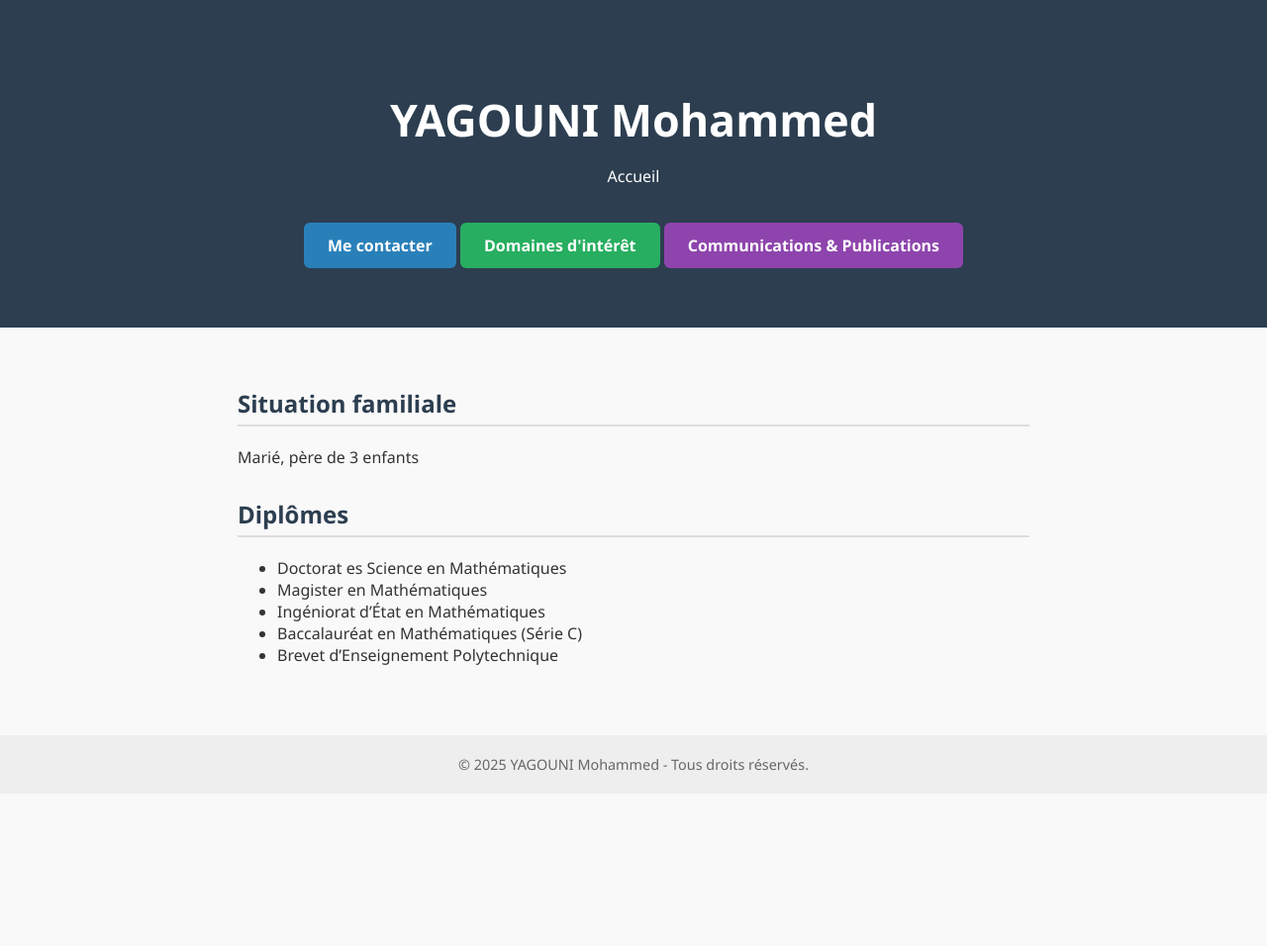
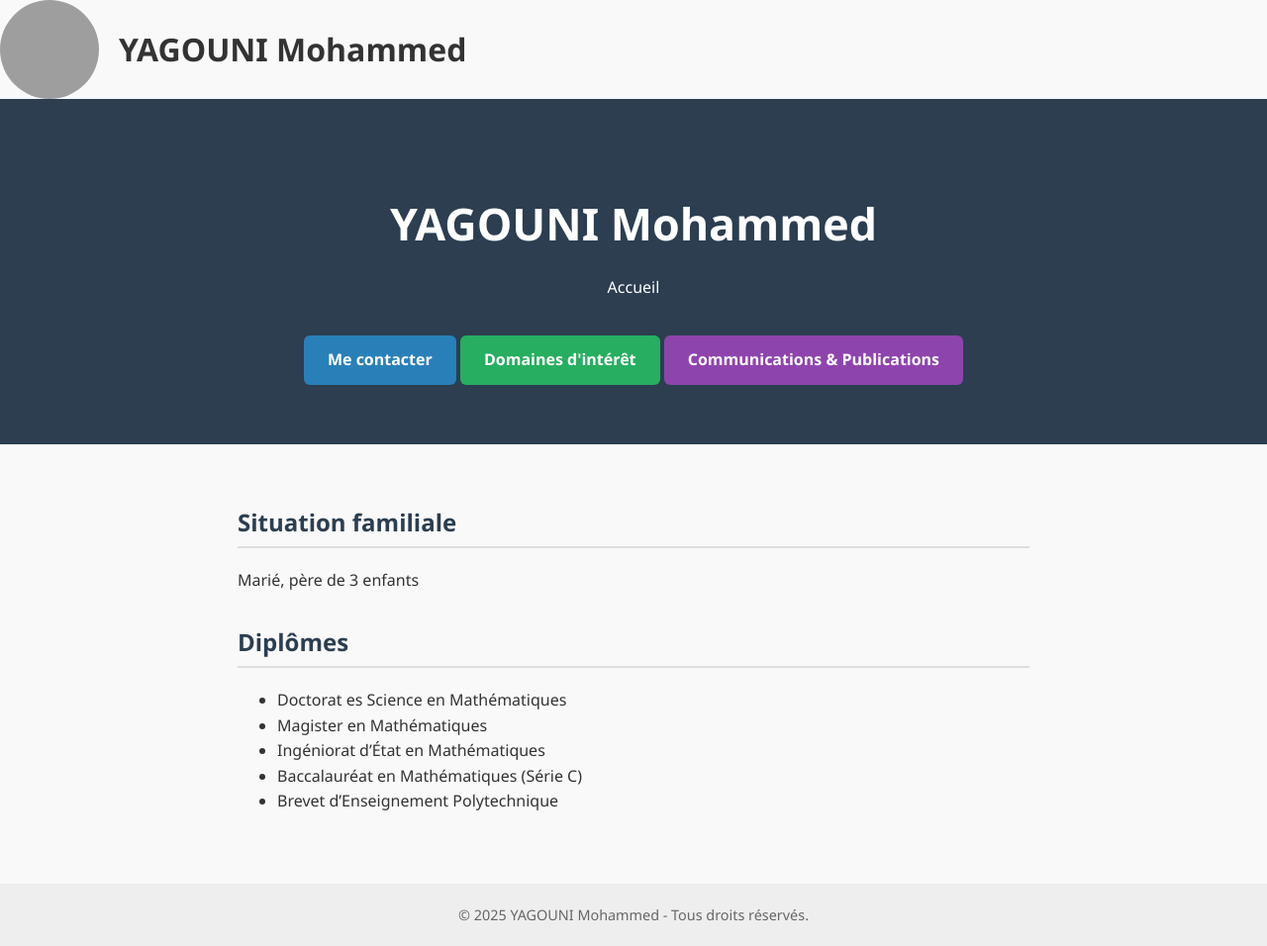
Before and after one commit to yagounimohammed/acceuil, a plain HTML site: page index.html in a window 1280 px wide. Shown: the whole page at 99% size. Before the commit the page ends 802 px from the top, so only its background shows below. Drawn offline with Linux system fonts and the light colour scheme; grey boxes are pictures that could not be loaded.

Commit message:
Update index.html

```diff
--- a/index.html
+++ b/index.html
@@ -4,12 +4,17 @@
   <meta charset="UTF-8" />
   <meta name="viewport" content="width=device-width, initial-scale=1.0"/>
   <title>YAGOUNI Mohammed</title>
+<div style="display: flex; align-items: center;">
+  <img src="https://cdn.discordapp.com/attachments/1377572968766636084/1379185972478083142/Sans_titre.jpeg?ex=68429e47&is=68414cc7&hm=9a2377fd580a563b71d12d30e72487fa739772afa5bcb8d6a6dba9e7441edb20&" alt="Photo" style="width: 100px; height: 100px; border-radius: 50%; margin-right: 20px;">
+  <h1>YAGOUNI Mohammed</h1>
+</div>
   <style>
     body {
       margin: 0;
       font-family: 'Segoe UI', sans-serif;
       background-color: #f9f9f9;
       color: #333;
+        line-height: 1.6;
     }
     header {
       background-color: #2c3e50;
```
